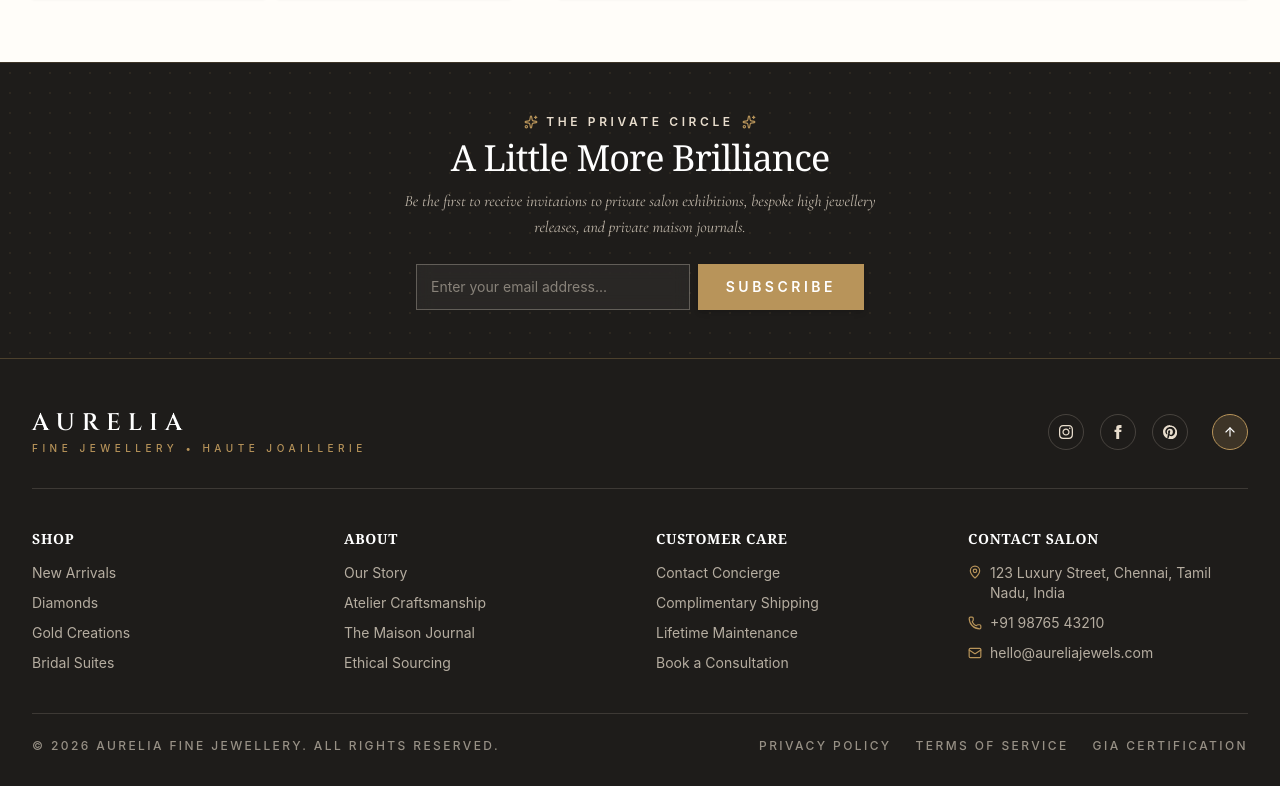
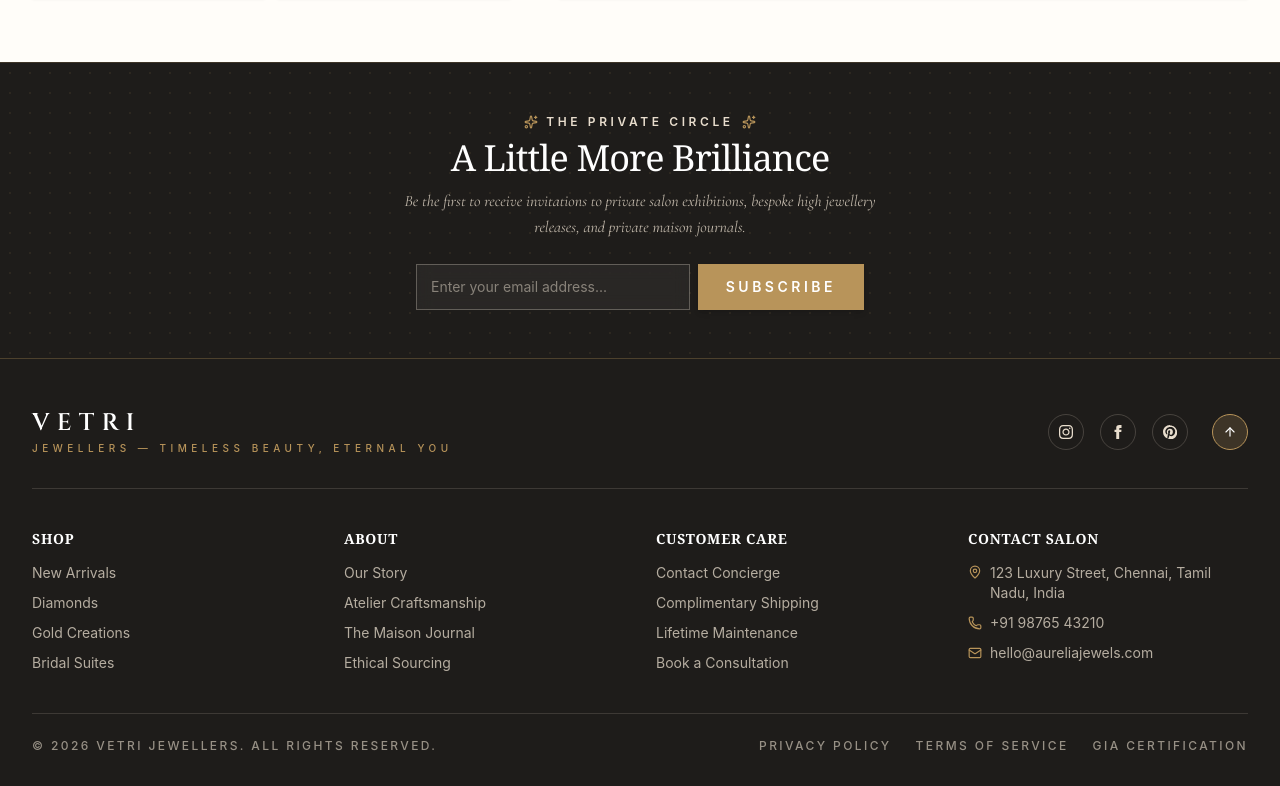
Before and after one commit to HaripriyaSathish/aurelia-jewellery, a React (Vite) app in the folder frontend/: page / in a window 1280 px wide. Shown: the part 8193-8979 px from the top of the page. Built offline with nearby package versions, Linux system fonts and the light colour scheme; no server answers; a web font is replaced by a local one.

Commit message:
Fixed Footer.jsx with Vetri Jewellers

```diff
--- a/frontend/src/components/Footer.jsx
+++ b/frontend/src/components/Footer.jsx
@@ -21,10 +21,10 @@ export default function Footer({ settings }) {
         <div className="flex flex-col md:flex-row items-center justify-between pb-8 border-b border-[#E8DDCD]/15 gap-6">
           <div className="text-center md:text-left">
             <span className="font-cinzel text-xl sm:text-2xl font-semibold tracking-[0.3em] text-white block">
-              AURELIA
+              VETRI
             </span>
             <span className="text-[10px] tracking-[0.45em] uppercase text-[#B8945A] block mt-0.5 font-medium">
-              FINE JEWELLERY • HAUTE JOAILLERIE
+              JEWELLERS — Timeless Beauty, Eternal You
             </span>
           </div>
 
@@ -198,7 +198,7 @@ export default function Footer({ settings }) {
         {/* Bottom Copyright */}
         <div className="pt-6 flex flex-col sm:flex-row items-center justify-between text-xs text-[#E8DDCD]/60 tracking-[0.2em] uppercase font-medium gap-3">
           <div>
-            © 2026 AURELIA FINE JEWELLERY. ALL RIGHTS RESERVED.
+            © 2026 VETRI JEWELLERS. ALL RIGHTS RESERVED.
           </div>
           <div className="flex gap-4 sm:gap-6">
             <span>Privacy Policy</span>
```
